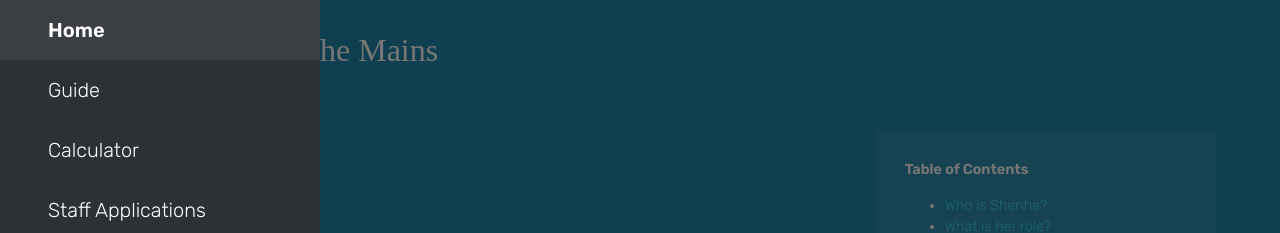
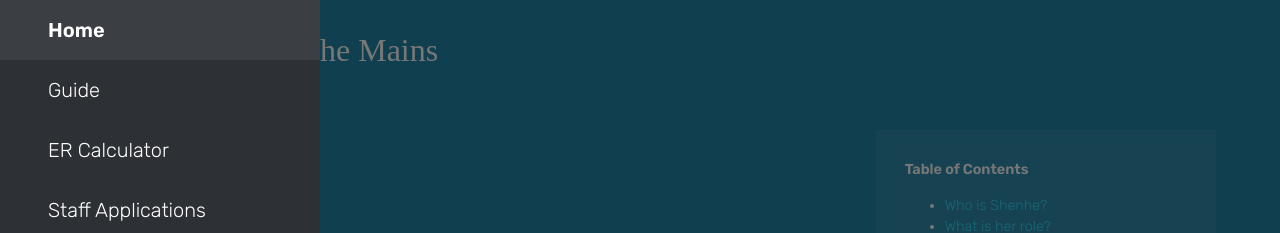
Before and after one commit to hyperneutrino/shenhe.tcn, a SvelteKit app: page /guide in a window 1280 px wide. Both pictures are taken after a click on the element "menu". Shown: the top 233 px of the page. Built offline with nearby package versions, Linux system fonts and the light colour scheme; no server answers; a web font is replaced by a local one.

Commit message:
rename ER calc and add to guide

```diff
--- a/src/lib/Navbar.svelte
+++ b/src/lib/Navbar.svelte
@@ -43,7 +43,7 @@
                 target="_blank"
                 rel="noreferrer"
             >
-                Calculator
+                ER Calculator
             </a>
             <a href="/apply" on:click={() => (open = false)}>Staff Applications</a>
             <a href="/tech" on:click={() => (open = false)}>Credits + Tech</a>
--- a/src/routes/guide/+page.svelte
+++ b/src/routes/guide/+page.svelte
@@ -963,6 +963,15 @@
                 With two other Cryo units, or one other and Venti, her ER requirements drop to
                 <b>130-145 ER%</b>.
             </p>
+            <Callout icon="💡" color="#196">
+                Check out the <b
+                    ><a
+                        href="https://docs.google.com/spreadsheets/d/1-vkmgp5n0bI9pvhUg110Aza3Emb2puLWdeoCgrxDlu4"
+                        target="_blank"
+                        rel="noreferrer">ER calculator</a
+                    ></b
+                > from Zakharov (KQM)!
+            </Callout>
             <br />
             <h2 id="weapons">Weapons</h2>
             <Callout icon="ℹ️" color="#257">
```
